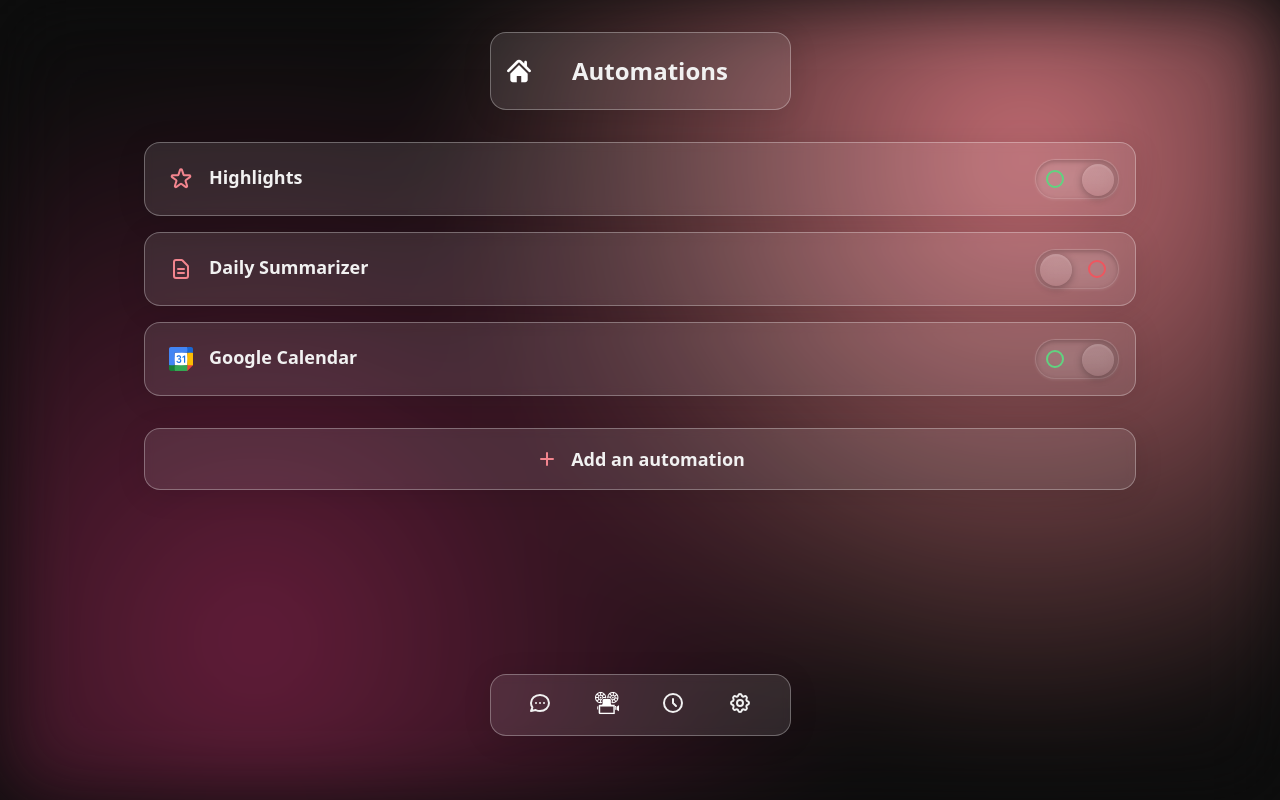
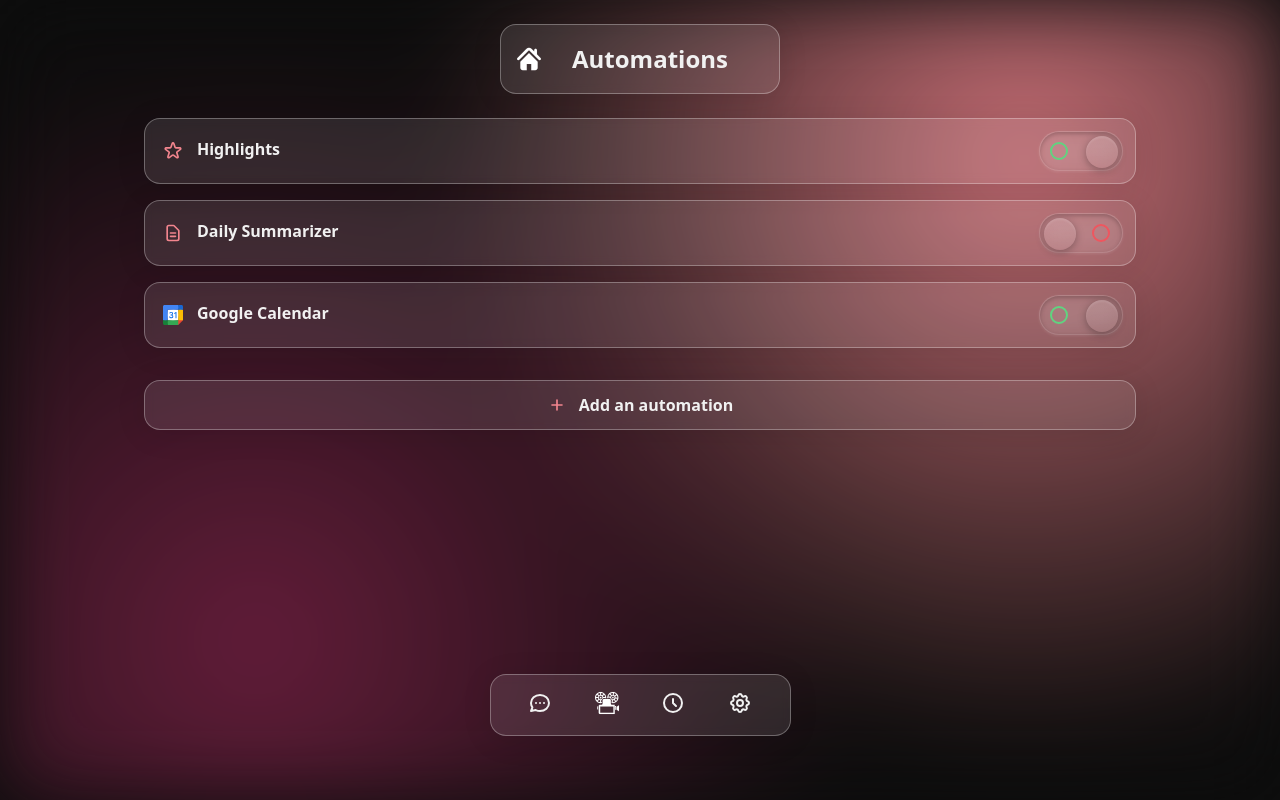
Before and after one commit to owenguoo/LifeOS, a Next.js app in the folder client/: page /settings in a window 1280 px wide. Built offline with nearby package versions, Linux system fonts and the light colour scheme; no server answers.

Commit message:
Polishes frontend

```diff
--- a/client/src/app/activities/page.tsx
+++ b/client/src/app/activities/page.tsx
@@ -165,7 +165,7 @@ export default function ActivitiesPage() {
               animate={{ opacity: 1, x: 0 }}
               transition={{ duration: 0.6, delay: 0.2 }}
             >
-              Recent Activities
+              Activities
             </motion.h1>
           </div>
         </div>
--- a/client/src/app/chat/page.tsx
+++ b/client/src/app/chat/page.tsx
@@ -194,7 +194,7 @@ export default function ChatPage() {
                     <div
                       className={`max-w-[80%] p-4 rounded-lg ${
                         message.isUser
-                          ? 'rounded-2xl shadow-[0_4px_30px_rgba(0,0,0,0.1)] backdrop-blur-[5px] border border-white/30 bg-primary/50 text-white'
+                          ? 'rounded-2xl shadow-[0_4px_30px_rgba(0,0,0,0.1)] backdrop-blur-[5px] border border-white/30 bg-gradient-to-r from-primary/90 to-primary/20 text-white'
                           : 'glass-effect text-text-primary'
                       }`}
                     >
--- a/client/src/app/settings/page.tsx
+++ b/client/src/app/settings/page.tsx
@@ -68,12 +68,12 @@ export default function SettingsPage() {
     <div className="min-h-screen flex flex-col">
       {/* Header */}
       <motion.header
-        className="py-4 mt-8 mx-auto w-[301px] z-20 glass-effect border-b border-border"
+        className="py-3 mt-6 mx-auto w-[280px] z-20 glass-effect border-b border-border"
         initial={{ opacity: 0, y: -50 }}
         animate={{ opacity: 1, y: 0 }}
         transition={{ duration: 0.8 }}
       >
-        <div className="container mx-auto px-4 py-4">
+        <div className="container mx-auto px-3 py-3">
           <div className="flex items-center justify-between">
             <motion.button
               onClick={() => router.push('/')}
@@ -103,8 +103,8 @@ export default function SettingsPage() {
       </motion.header>
 
       {/* Main Content */}
-      <main className="flex-1 pt-8 pb-40 px-4">
-        <div className="container mx-auto max-w-4xl">
+      <main className="flex-1 pt-6 pb-40 px-3">
+        <div className="container mx-auto max-w-3xl">
           <motion.div
             className="space-y-4"
             variants={containerVariants}
@@ -114,7 +114,7 @@ export default function SettingsPage() {
             {automations.map((automation) => (
               <motion.div
                 key={automation.id}
-                className="glass-effect rounded-lg p-4 border border-border hover:border-primary/30"
+                className="glass-effect rounded-lg p-3 border border-border hover:border-primary/30"
                 variants={itemVariants}
                 whileHover={{ scale: 1.02, y: -2 }}
                 whileTap={{ scale: 0.98 }}
@@ -122,25 +122,25 @@ export default function SettingsPage() {
               >
                 <div className="flex items-center justify-between gap-2">
                   {/* Icon */}
-                  <div className="flex-shrink-0 w-10 h-10 flex items-center justify-center">
+                  <div className="flex-shrink-0 w-8 h-8 flex items-center justify-center">
                     {automation.id === 'highlights' && (
-                      <svg className="w-6 h-6 text-text-accent" fill="none" stroke="currentColor" viewBox="0 0 24 24">
+                      <svg className="w-5 h-5 text-text-accent" fill="none" stroke="currentColor" viewBox="0 0 24 24">
                         <path strokeLinecap="round" strokeLinejoin="round" strokeWidth={2} d="M11.049 2.927c.3-.921 1.603-.921 1.902 0l1.519 4.674a1 1 0 00.95.69h4.915c.969 0 1.371 1.24.588 1.81l-3.976 2.888a1 1 0 00-.363 1.118l1.518 4.674c.3.922-.755 1.688-1.538 1.118l-3.976-2.888a1 1 0 00-1.176 0l-3.976 2.888c-.783.57-1.838-.197-1.538-1.118l1.518-4.674a1 1 0 00-.363-1.118l-3.976-2.888c-.784-.57-.38-1.81.588-1.81h4.914a1 1 0 00.951-.69l1.519-4.674z" />
                       </svg>
                     )}
                     {automation.id === 'daily-summarizer' && (
-                      <svg className="w-6 h-6 text-text-accent" fill="none" stroke="currentColor" viewBox="0 0 24 24">
+                      <svg className="w-5 h-5 text-text-accent" fill="none" stroke="currentColor" viewBox="0 0 24 24">
                         <path strokeLinecap="round" strokeLinejoin="round" strokeWidth={2} d="M9 12h6m-6 4h6m2 5H7a2 2 0 01-2-2V5a2 2 0 012-2h5.586a1 1 0 01.707.293l5.414 5.414a1 1 0 01.293.707V19a2 2 0 01-2 2z" />
                       </svg>
                     )}
                     {automation.id === 'google-calendar' && (
-                      <Image src="/google_calendar.svg" alt="Google Calendar" width={24} height={24} className="w-6 h-6" />
+                      <Image src="/google_calendar.svg" alt="Google Calendar" width={20} height={20} className="w-5 h-5" />
                     )}
                   </div>
 
                   {/* Content */}
                   <div className="flex-1 min-w-0">
-                    <h3 className="text-lg font-semibold text-text-primary mb-1">
+                    <h3 className="text-base font-semibold text-text-primary mb-1">
                       {automation.name}
                     </h3>
                   </div>
@@ -165,15 +165,15 @@ export default function SettingsPage() {
           >
             <motion.button
                onClick={() => window.open('https://github.com/owenguoo/LifeOS', '_blank')}
-               className="w-full glass-effect rounded-lg p-4 border border-border hover:border-primary/30 flex items-center justify-center gap-3 group"
+               className="w-full glass-effect rounded-lg p-3 border border-border hover:border-primary/30 flex items-center justify-center gap-3 group"
                whileHover={{ scale: 1.02, y: -2 }}
                whileTap={{ scale: 0.98 }}
                transition={{ duration: 0.1 }}
              >
-               <svg className="w-6 h-6 text-text-accent group-hover:rotate-90 transition-transform duration-150" fill="none" stroke="currentColor" viewBox="0 0 24 24">
+               <svg className="w-5 h-5 text-text-accent group-hover:rotate-90 transition-transform duration-150" fill="none" stroke="currentColor" viewBox="0 0 24 24">
                 <path strokeLinecap="round" strokeLinejoin="round" strokeWidth={2} d="M12 6v6m0 0v6m0-6h6m-6 0H6" />
               </svg>
-              <span className="text-lg font-semibold text-text-primary">Add an automation</span>
+              <span className="text-base font-semibold text-text-primary">Add an automation</span>
             </motion.button>
           </motion.div>
         </div>
```
